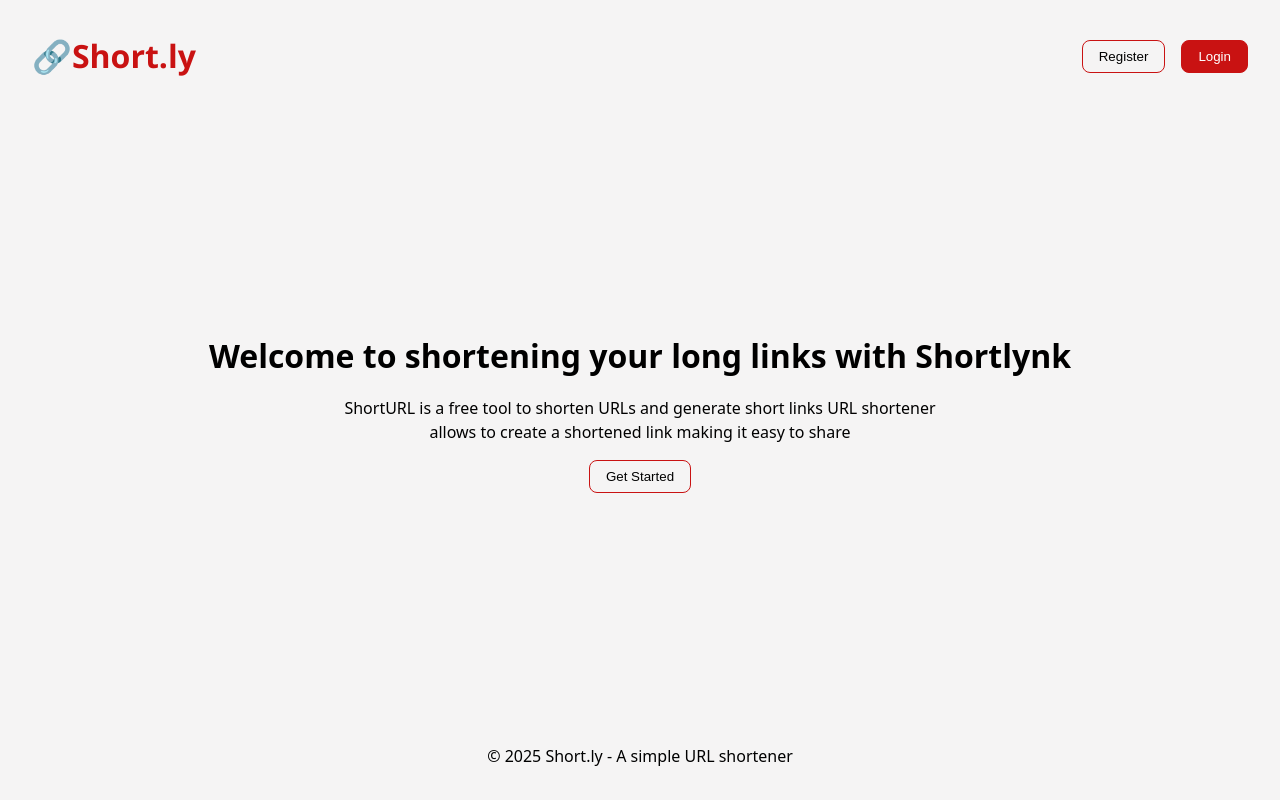
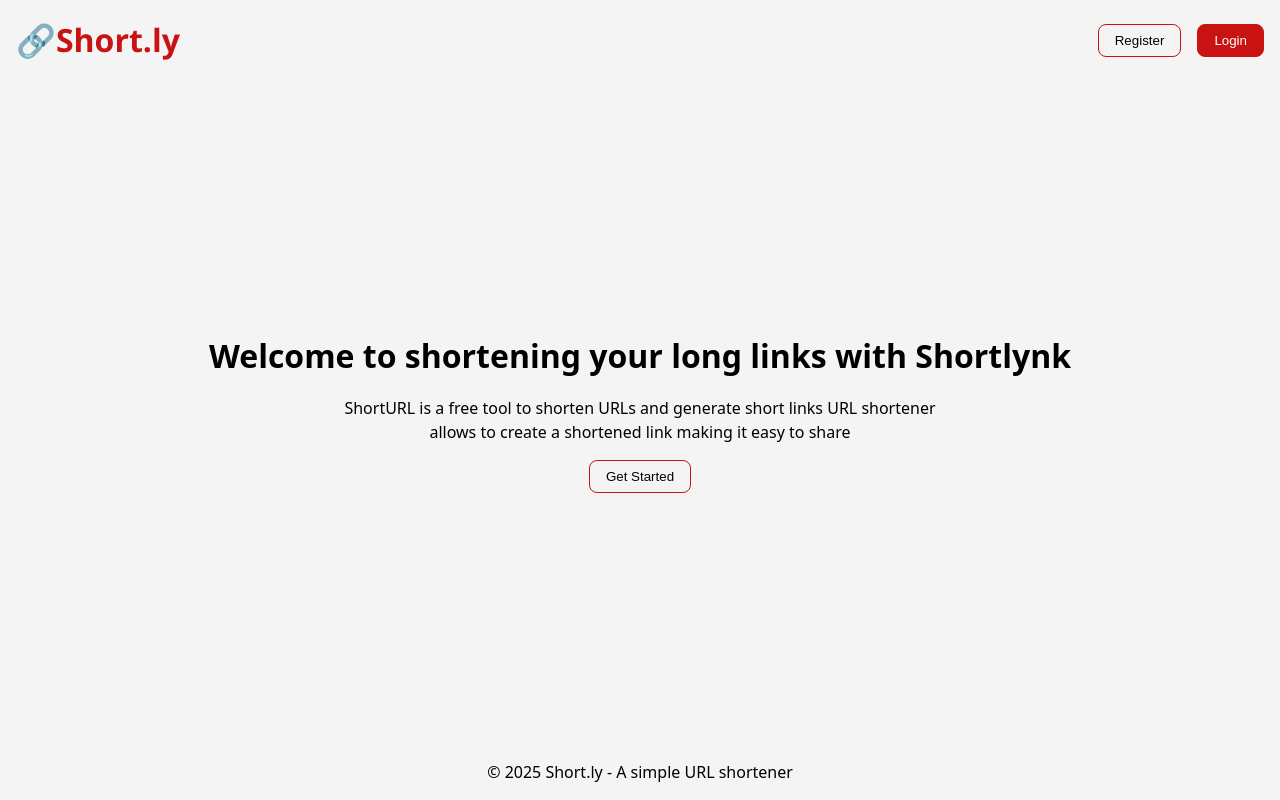
Before and after one commit to Mbiydzenyuy3/feature-rich-url-shortner, a React (Vite) app in the folder urlshortener/: page / in a window 1280 px wide. Built offline with nearby package versions, Linux system fonts and the light colour scheme; no server answers.

Commit message:
added changes

```diff
--- a/urlshortener/src/App.css
+++ b/urlshortener/src/App.css
@@ -8,7 +8,7 @@
   max-width: 1280px;
   margin: 0 auto;
   height: 100vh;
-  padding: 2rem;
+  padding: 1rem;
   text-align: center;
   display: flex;
   flex-direction: column;
@@ -33,7 +33,7 @@ body {
   display: flex;
   justify-content: space-between;
   align-items: center;
-  gap: 32px;
+  width: 100%;
 }
 
 .logo {
```
